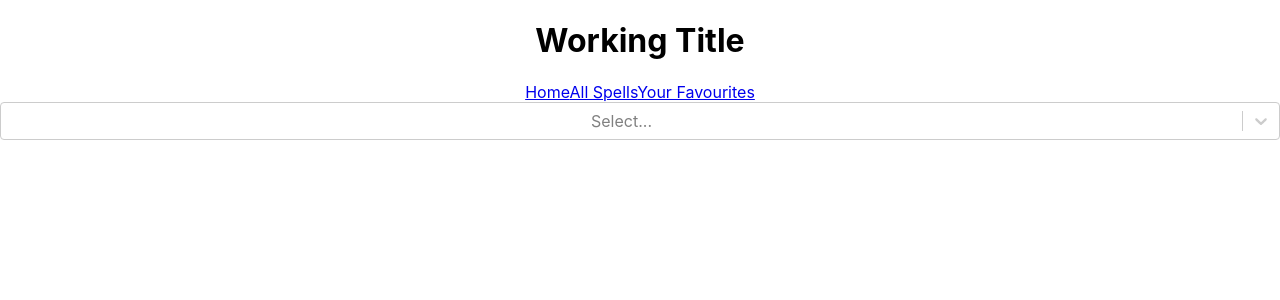
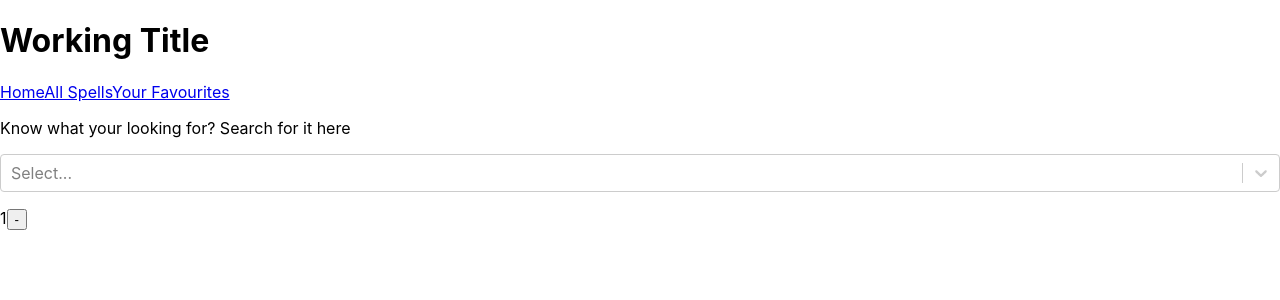
Before and after one commit to TomJia98/DND-react-frontend-TJ, a React (Create React App) app in the folder dnd-reactfrontend-tj/: page /spells in a window 1280 px wide. Shown: the top 300 px of the page. Built offline with nearby package versions, Linux system fonts and the light colour scheme; no server answers.

Commit message:
added some functionality for a page selector on the spells.js

```diff
--- a/dnd-reactfrontend-tj/package.json
+++ b/dnd-reactfrontend-tj/package.json
@@ -8,6 +8,7 @@
     "@testing-library/user-event": "^13.5.0",
     "react": "^18.2.0",
     "react-dom": "^18.2.0",
+    "react-modal": "^3.15.1",
     "react-router": "^6.3.0",
     "react-router-dom": "^6.3.0",
     "react-scripts": "5.0.1",
--- a/dnd-reactfrontend-tj/src/App.css
+++ b/dnd-reactfrontend-tj/src/App.css
@@ -1,38 +1,4 @@
-.App {
-  text-align: center;
+.jeff {
+  display: inline;
+  padding: 5px 10px;
 }
-
-.App-logo {
-  height: 40vmin;
-  pointer-events: none;
-}
-
-@media (prefers-reduced-motion: no-preference) {
-  .App-logo {
-    animation: App-logo-spin infinite 20s linear;
-  }
-}
-
-.App-header {
-  background-color: #282c34;
-  min-height: 100vh;
-  display: flex;
-  flex-direction: column;
-  align-items: center;
-  justify-content: center;
-  font-size: calc(10px + 2vmin);
-  color: white;
-}
-
-.App-link {
-  color: #61dafb;
-}
-
-@keyframes App-logo-spin {
-  from {
-    transform: rotate(0deg);
-  }
-  to {
-    transform: rotate(360deg);
-  }
-}
--- a/dnd-reactfrontend-tj/src/pages/spells.js
+++ b/dnd-reactfrontend-tj/src/pages/spells.js
@@ -2,7 +2,13 @@ import React, { useState } from "react";
 import { getSpells } from "../components/dnd-api";
 import Select from "react-select";
 
+const Spells = () => {
   let options = [];
+
+  const [page, setPage] = useState(1);
+  const [pageSettings, setPageSettings] = useState(options, page, 20);
+  const [selectedSpell, setSelectedSpell] = useState("");
+
   const spellsData = async () => {
     const results = await getSpells();
     if (options.length === 0) {
@@ -13,25 +19,65 @@ const spellsData = async () => {
         options.push(el);
       }
     }
+  };
+  console.log();
+  spellsData();
 
-  console.log(results.results);
+  const increasePage = () => {
+    setPage(page + 1);
   };
 
-const Spells = () => {
-  const [selectedSpell, setSelectedSpell] = useState("");
-  spellsData();
+  const decreasePage = () => {
+    setPage(page - 1);
+  };
+
+  const pageDisplay = () => {
+    if (page != 1) {
+      return (
+        <div>
+          <button onClick={decreasePage}>-</button>
+          <span>{page}</span>
+          <button onClick={increasePage}>+</button>
+        </div>
+      );
+    } else {
+      return (
+        <div>
+          <span>{page}</span>
+          <button onClick={increasePage}>-</button>
+        </div>
+      );
+    }
+  };
+
+  const pagesFunct = (array, page, amount = 20) => {
+    //lets the user select a page of results,as well as how many results are on each page
+    const min = page * amount;
+    const returnArr = [];
+    for (let i = min; i < min + amount; i++) {
+      returnArr.push(array[i]);
+    }
+    return returnArr;
+  };
   const handleSpellSelection = (ev) => {
     setSelectedSpell(ev.label);
   };
   return (
     <div>
+      <div className="selectDropdown">
+        <p>Know what your looking for? Search for it here</p>
         <Select
           isMulti={false}
           options={options}
           closeMenuOnSelect={true}
           onChange={handleSpellSelection}
         />
+      </div>
       <p>{selectedSpell}</p>
+      <div className="alphabetSection">
+        {}
+        {pageDisplay()}
+      </div>
     </div>
   );
 };
```
Also changed, not shown: 1 other file (tests, documents, lock files or other folders). Lines whose indentation alone changed are shown as unchanged.
